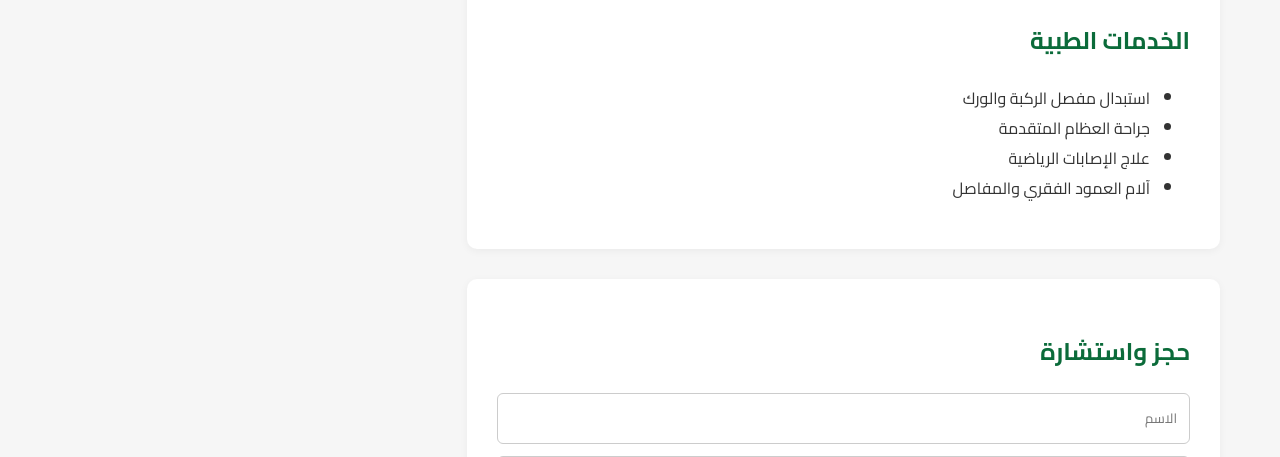
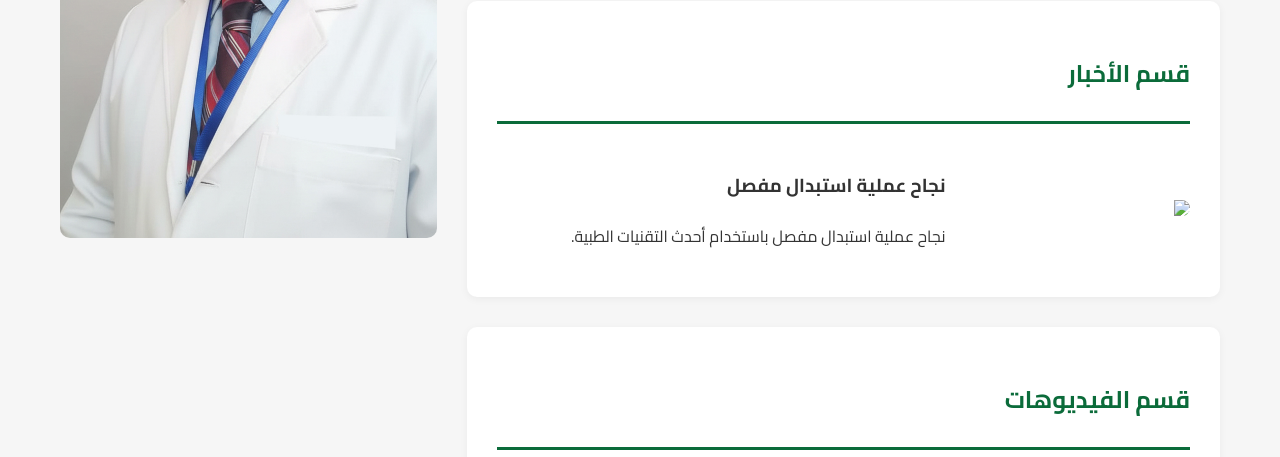
Before and after one commit to temtuba8-jpg/Dr.-Mahjoub0, a Flask app: page / in a window 1280 px wide. Shown: the part 444-901 px from the top of the page. Run offline with Flask 3, Linux system fonts and the light colour scheme; some libraries are stand-ins or nearby versions.

Commit message:
Update index.html

```diff
--- a/templates/index.html
+++ b/templates/index.html
@@ -15,6 +15,7 @@
     background:#f6f6f6;
     color:#333;
 }
+a{text-decoration:none}
 
 /* ===== الشريط العلوي ===== */
 .top-bar{
@@ -29,7 +30,6 @@
     display:flex;
     justify-content:space-between;
 }
-.top-bar span{margin-left:15px}
 
 /* ===== الهيدر ===== */
 header{
@@ -50,7 +50,6 @@
     color:#0b6b3a;
 }
 nav a{
-    text-decoration:none;
     margin:0 12px;
     font-weight:600;
     color:#333;
@@ -77,30 +76,58 @@
 }
 h2{color:#0b6b3a}
 
+/* ===== فاصل ===== */
+.divider{
+    border-top:3px solid #0b6b3a;
+    margin:25px 0;
+}
+
 /* صورة الدكتور */
 .doctor-img{
     width:100%;
     border-radius:10px;
 }
 
-/* ===== الفورم ===== */
-input,textarea,button{
+/* ===== الأخبار ===== */
+.news{
+    display:grid;
+    grid-template-columns:1fr 2fr;
+    gap:20px;
+    align-items:center;
+}
+.news img{
     width:100%;
-    padding:12px;
-    margin-bottom:12px;
-    border-radius:6px;
-    border:1px solid #ccc;
-    font-family:'Cairo',sans-serif;
+    border-radius:8px;
 }
-button{
+
+/* ===== الفيديوهات ===== */
+.videos{
+    display:grid;
+    grid-template-columns:repeat(auto-fit,minmax(240px,1fr));
+    gap:15px;
+}
+.videos iframe{
+    width:100%;
+    height:180px;
+    border-radius:8px;
+}
+
+/* ===== تابعنا ===== */
+.follow{
+    display:flex;
+    gap:15px;
+    flex-wrap:wrap;
+}
+.follow a{
     background:#0b6b3a;
     color:#fff;
-    border:none;
-    cursor:pointer;
+    padding:10px 16px;
+    border-radius:6px;
+    font-size:14px;
 }
-button:hover{background:#095c32}
+.follow a:hover{background:#095c32}
 
-/* ===== الفوتر (مثل ساهم) ===== */
+/* ===== الفوتر الكبير ===== */
 footer{
     background:#062f23;
     color:#fff;
@@ -121,7 +148,6 @@
 footer a{
     display:block;
     color:#ddd;
-    text-decoration:none;
     margin-bottom:8px;
     font-size:14px;
 }
@@ -141,7 +167,10 @@
 <!-- الشريط العلوي -->
 <div class="top-bar">
     <div class="inner">
-        <div>📞 966-XXX-XXXX | ✉ info@mahjoubortho.com</div>
+        <div>
+            📞 <a href="tel:+966550662694" style="color:#fff">+966 55 066 2694</a> |
+            💬 <a href="https://wa.me/966550662694" style="color:#fff" target="_blank">واتساب</a>
+        </div>
         <div>استشاري جراحة العظام واستبدال المفاصل</div>
     </div>
 </div>
@@ -153,8 +182,8 @@
         <nav>
             <a href="#">الرئيسية</a>
             <a href="#">عن الدكتور</a>
-            <a href="#">الخدمات</a>
-            <a href="#">المقالات</a>
+            <a href="#">الأخبار</a>
+            <a href="#">الفيديوهات</a>
             <a href="#">تواصل</a>
         </nav>
     </div>
@@ -164,41 +193,58 @@
 <div class="container">
 <div class="main-grid">
 
-        <!-- المحتوى -->
+<!-- العمود الرئيسي -->
 <div>
+
 <div class="card">
 <h2>عن الدكتور</h2>
+<div class="divider"></div>
 <p>
 د. محجوب الكدكري استشاري جراحة العظام واستبدال المفاصل،
-                    يمتلك خبرة طويلة في علاج أمراض المفاصل والإصابات الرياضية
-                    باستخدام أحدث التقنيات الطبية.
+يمتلك خبرة طويلة في علاج أمراض المفاصل والإصابات الرياضية.
 </p>
 </div>
 
 <div class="card">
-                <h2>الخدمات الطبية</h2>
-                <ul>
-                    <li>استبدال مفصل الركبة والورك</li>
-                    <li>جراحة العظام المتقدمة</li>
-                    <li>علاج الإصابات الرياضية</li>
-                    <li>آلام العمود الفقري والمفاصل</li>
-                </ul>
+<h2>قسم الأخبار</h2>
+<div class="divider"></div>
+<div class="news">
+<img src="https://via.placeholder.com/400x250">
+<div>
+<h3>نجاح عملية استبدال مفصل</h3>
+<p>
+نجاح عملية استبدال مفصل باستخدام أحدث التقنيات الطبية.
+</p>
+</div>
+</div>
 </div>
 
 <div class="card">
-                <h2>حجز واستشارة</h2>
-                <form method="POST">
-                    <input type="text" placeholder="الاسم" required>
-                    <input type="email" placeholder="البريد الإلكتروني" required>
-                    <textarea rows="4" placeholder="رسالتك"></textarea>
-                    <button>إرسال</button>
-                </form>
+<h2>قسم الفيديوهات</h2>
+<div class="divider"></div>
+<div class="videos">
+<iframe src="https://www.youtube.com/embed/VIDEOID1"></iframe>
+<iframe src="https://www.youtube.com/embed/VIDEOID2"></iframe>
+<iframe src="https://www.youtube.com/embed/VIDEOID3"></iframe>
 </div>
+</div>
+
+<div class="card">
+<h2>تابعنا</h2>
+<div class="divider"></div>
+<div class="follow">
+<a href="https://www.facebook.com/share/1D78MUv6Zq/?mibextid=wwXIfr" target="_blank">فيسبوك</a>
+<a href="https://wa.me/966550662694" target="_blank">واتساب</a>
+</div>
+</div>
+
 </div>
 
 <!-- صورة الدكتور -->
 <div>
-            <img src="profile.jpg" class="doctor-img" alt="د. محجوب الكدكري">
+<img src="{{ url_for('static', filename='images/doctor.jpg') }}"
+     class="doctor-img"
+     alt="د. محجوب الكدكري">
 </div>
 
 </div>
@@ -218,8 +264,8 @@
 
 <div>
 <h4>اتصل بنا</h4>
-            <a href="#">📞 966-XXX-XXXX</a>
-            <a href="#">✉ info@mahjoubortho.com</a>
+<a href="tel:+966550662694">📞 +966 55 066 2694</a>
+<a href="https://wa.me/966550662694" target="_blank">💬 واتساب</a>
 <a href="#">📍 العيادة – الرياض</a>
 </div>
 
@@ -233,10 +279,10 @@
 
 <div>
 <h4>تابعنا</h4>
-            <a href="#">Facebook</a>
+<a href="https://https://www.facebook.com/share/1D78MUv6Zq/?mibextid=wwXIfr" target="_blank">Facebook</a>
 <a href="#">X (Twitter)</a>
 <a href="#">Instagram</a>
-            <a href="#">WhatsApp</a>
+<a href="https://wa.me/966550662694" target="_blank">WhatsApp</a>
 </div>
 
 </div>
```
Lines whose indentation alone changed are shown as unchanged.
